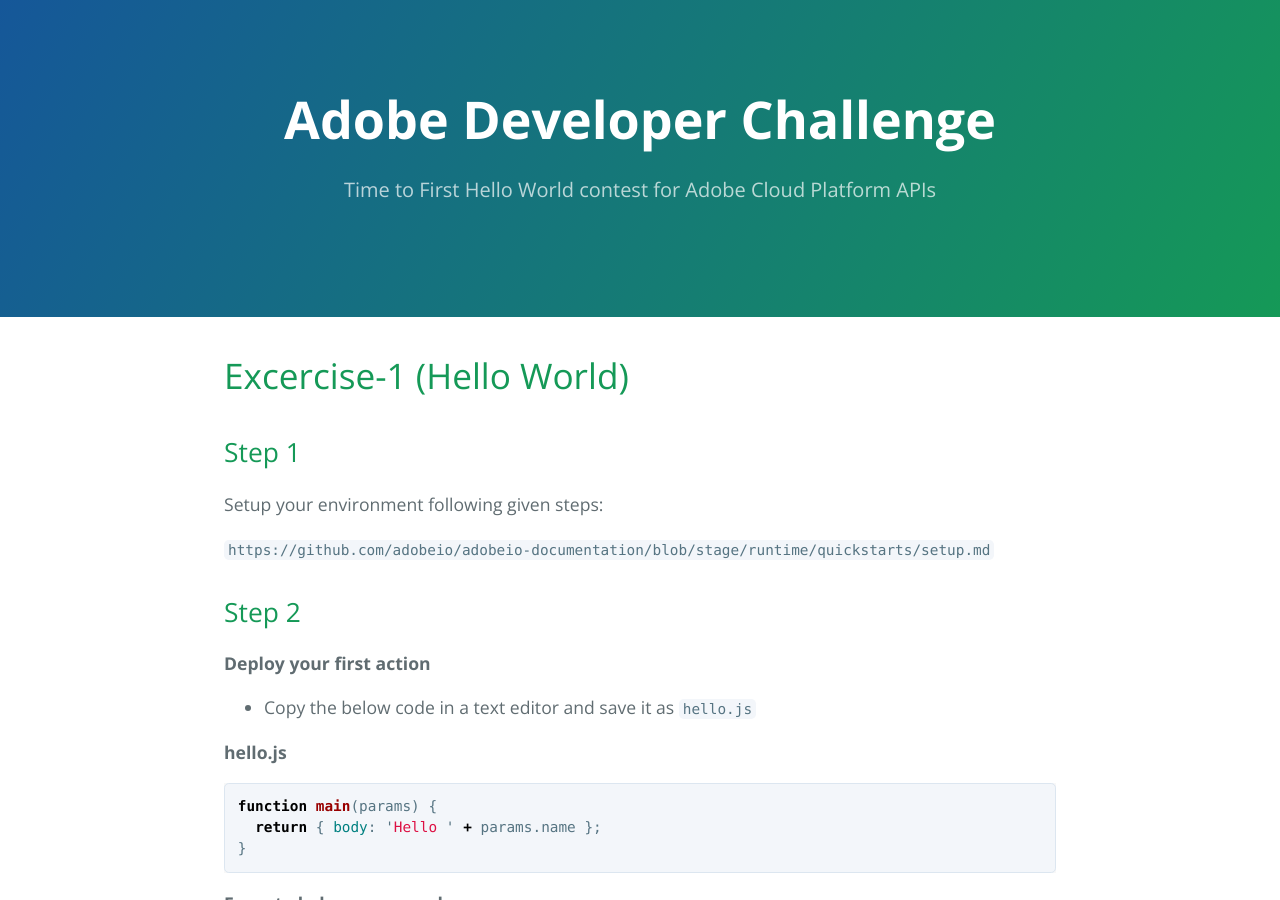
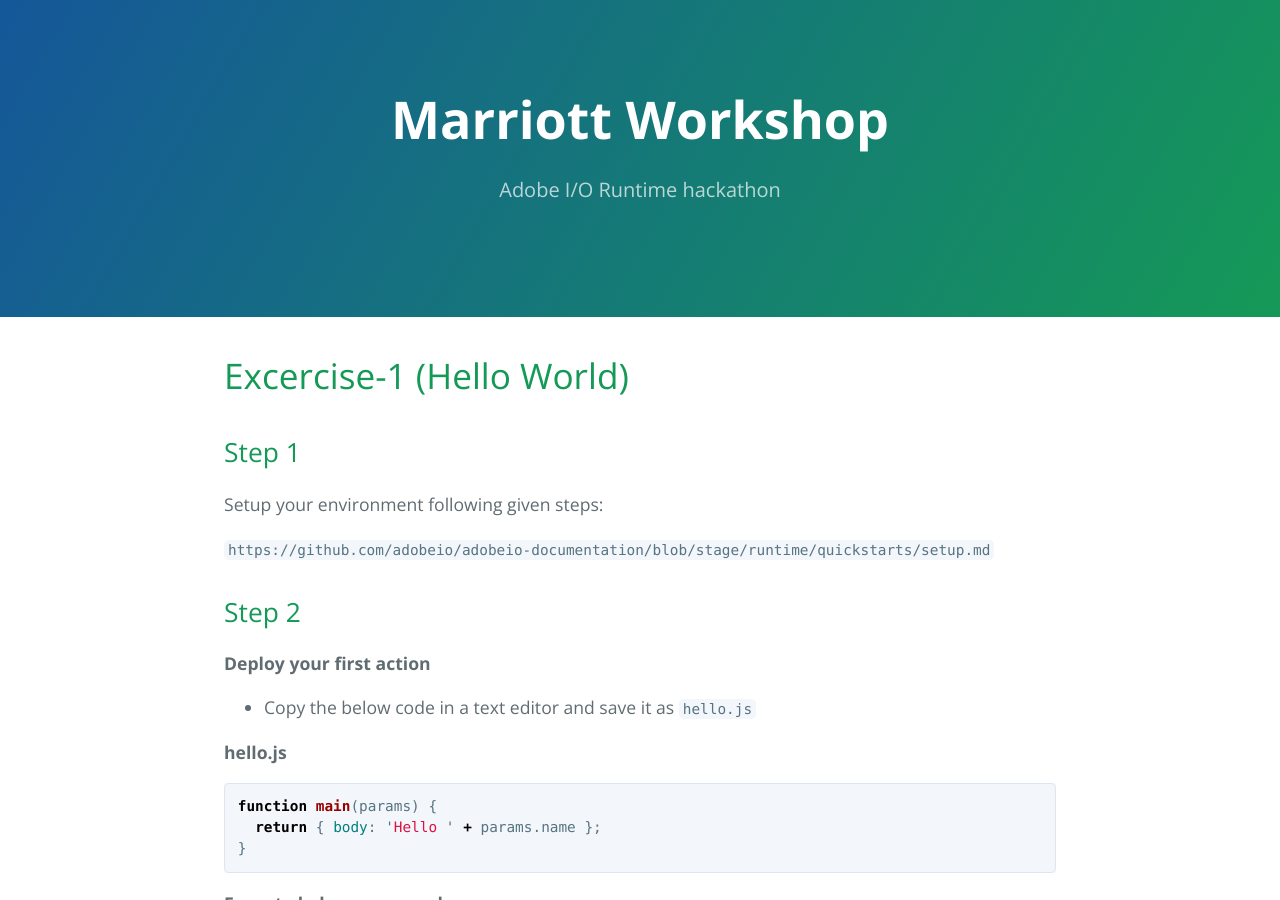
Before and after one commit to hirenoble/Marriott-Workshop, a Jekyll site: the page built from docs/index.md, in a window 1280 px wide and 900 px high. Built offline with Jekyll 4.4.1, drawn with Linux system fonts in a browser that asks for light colours; our own code applies the rules of GitHub Pages for plain Markdown files.

Commit message:
Update _config.yml

```diff
--- a/docs/_config.yml
+++ b/docs/_config.yml
@@ -1,5 +1,5 @@
-title: Adobe Developer Challenge
-description: Time to First Hello World contest for Adobe Cloud Platform APIs
+title: Marriott Workshop
+description: Adobe I/O Runtime hackathon
 show_downloads: true
 google_analytics:
 theme: jekyll-theme-cayman
```
